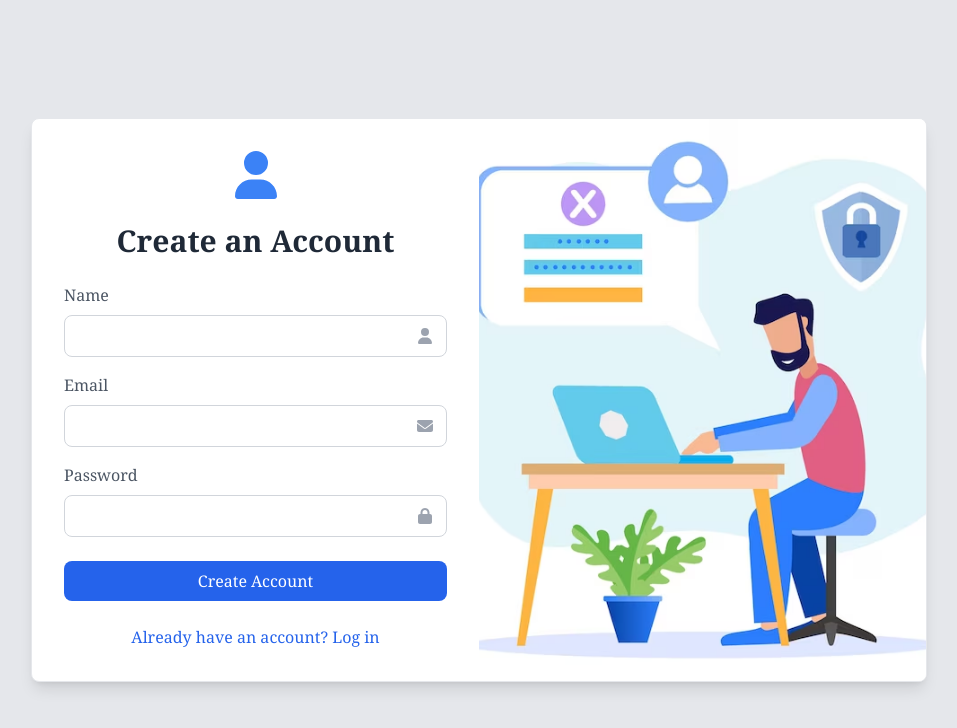
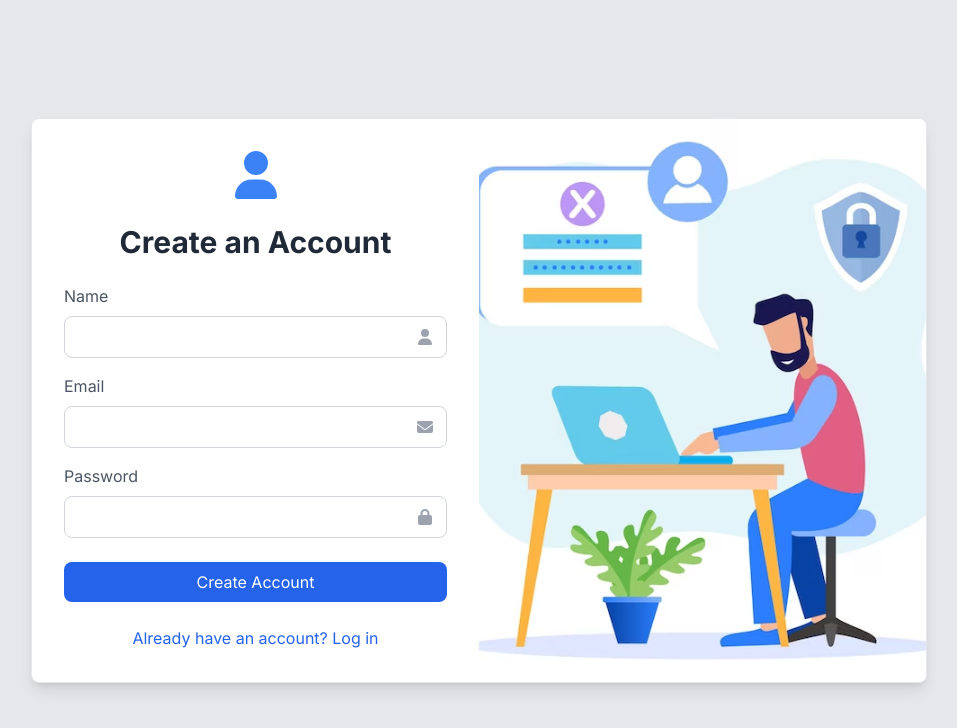
Before and after one commit to TechSubham/SIH-main, a Next.js app: page /SignUp in a window 1280 px wide. Shown: the top 728 px of the page, without its empty margins (161-1118 px from the left). Built offline with nearby package versions, Linux system fonts and the light colour scheme.

Commit message:
Update Login/SignUp

```diff
--- a/app/Login/page.jsx
+++ b/app/Login/page.jsx
@@ -36,7 +36,7 @@
   };
 
   return (
-    <div className=" font-serif min-h-screen bg-gray-200 flex items-center justify-center">
+    <div className="min-h-screen bg-gray-200 flex items-center justify-center">
       <div className="relative flex w-full max-w-4xl bg-white rounded-lg shadow-lg border border-gray-200 overflow-hidden">
         {/* Login Form Section */}
         <motion.div
--- a/app/SignUp/page.jsx
+++ b/app/SignUp/page.jsx
@@ -36,7 +36,7 @@
   };
 
   return (
-    <div className=" font-serif min-h-screen bg-gray-200 flex items-center justify-center">
+    <div className="min-h-screen bg-gray-200 flex items-center justify-center">
       <div className="relative flex w-full max-w-4xl bg-white rounded-lg shadow-lg border border-gray-200 overflow-hidden">
         <motion.div
           className="w-full lg:w-1/2 p-8 flex flex-col justify-center"
```
